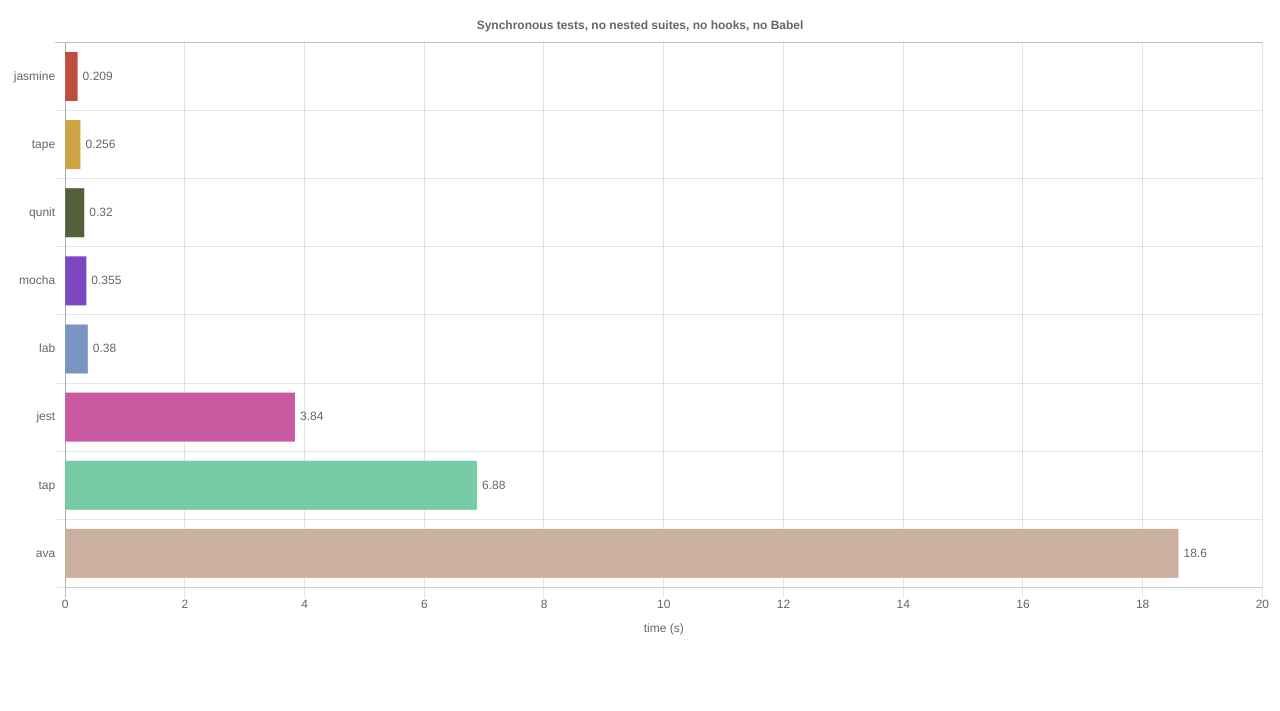
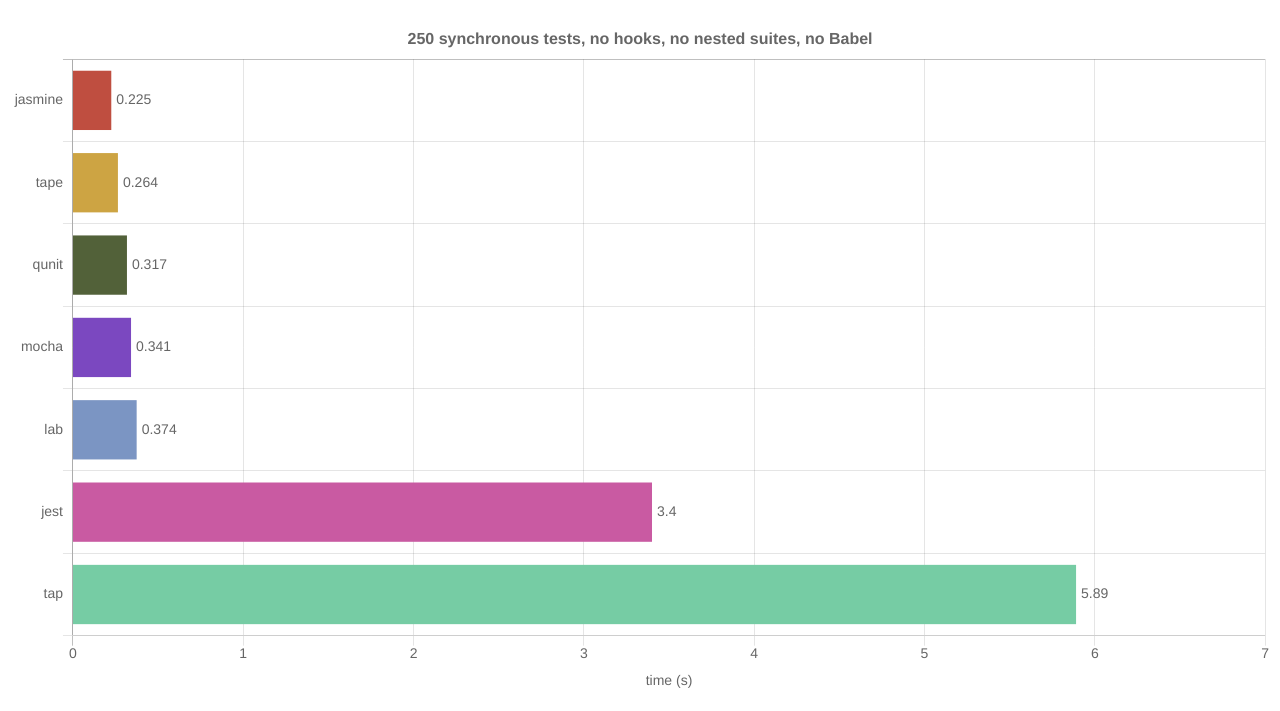
Before and after one commit to vitalets/js-testrunners-bench, a website: page docs/index.html in a window 1280 px wide. Shown: the top 711 px of the page. Drawn offline with nearby package versions, Linux system fonts and the light colour scheme.

Commit message:
better charts

```diff
--- a/commands/helpers/config.js
+++ b/commands/helpers/config.js
@@ -25,9 +25,11 @@
 function expandConfig(baseConfig) {
   const expandedGenerates = expandArrayProps(baseConfig.generate);
   return expandedGenerates.map(generate => {
+    const {name, filesCount, testsInSuite, suitesInSuite, nestedSuites} = generate;
+    generate.testsCount = filesCount * testsInSuite * Math.pow(suitesInSuite, nestedSuites);
     return Object.assign({}, baseConfig, {
       generate,
-      name: `${baseConfig.baseName}_${generate.name}`,
+      name: `${baseConfig.baseName}_${name}`,
     });
   });
 }
--- a/docs/labels.js
+++ b/docs/data-labels-plugin.js
@@ -3,15 +3,14 @@
     var chart = ctrl.chart;
     var ctx = chart.ctx;
     ctrl.data.datasets.forEach(function (dataset, i) {
-      //var meta = chart.getDatasetMeta(i);
-      var meta = dataset._meta[0];
+      var meta = ctrl.getDatasetMeta(i);
       if (!meta.hidden) {
         meta.data.forEach(function(element, index) {
           if (dataset.data[index] === 0) {
             return;
           }
           ctx.fillStyle = '#666';
-          var fontSize = 12;
+          var fontSize = 14;
           var fontStyle = 'normal';
           var fontFamily = 'Helvetica Neue';
           ctx.font = Chart.helpers.fontString(fontSize, fontStyle, fontFamily);
--- a/docs/data.js
+++ b/docs/data.js
@@ -1,39 +1,64 @@
 const data = {
   "sync_hooks=0_nestedSuites=0": {
+    "generate": {
+      "filesCount": 50,
+      "nestedSuites": 0,
+      "suitesInSuite": 2,
+      "testsInSuite": 5,
+      "hooks": 0,
+      "testFn": "syncFn",
+      "name": "hooks=0_nestedSuites=0",
+      "testsCount": 250
+    },
+    "bench": {
       "no Babel": [
         {
           "runner": "jasmine",
-        "time": "0.209"
+          "time": "0.225"
         },
         {
           "runner": "tape",
-        "time": "0.256"
+          "time": "0.264"
         },
         {
           "runner": "qunit",
-        "time": "0.320"
+          "time": "0.317"
         },
         {
           "runner": "mocha",
-        "time": "0.355"
+          "time": "0.341"
         },
         {
           "runner": "lab",
-        "time": "0.380"
+          "time": "0.374"
         },
         {
           "runner": "jest",
-        "time": "3.84"
+          "time": "3.40"
         },
         {
           "runner": "tap",
-        "time": "6.88"
+          "time": "5.89"
+        }
+      ],
+      "with Babel": [
+        {
+          "runner": "lab",
+          "time": "1.13"
         },
         {
-        "runner": "ava",
-        "time": "18.6"
+          "runner": "jasmine",
+          "time": "1.24"
+        },
+        {
+          "runner": "mocha",
+          "time": "1.74"
+        },
+        {
+          "runner": "jest",
+          "time": "3.09"
         }
-    ],
-    "with Babel": []
+      ]
     }
   }
+}
--- a/docs/index.css
+++ b/docs/index.css
@@ -0,0 +1,3 @@
+#charts > * {
+    margin: 20px 0;
+}
--- a/docs/index.html
+++ b/docs/index.html
@@ -6,11 +6,11 @@
     <title>JavaScript Test-Runners Benchmark</title>
     <link rel="stylesheet" type="text/css" href="index.css"/>
     <script src="https://cdnjs.cloudflare.com/ajax/libs/Chart.js/2.4.0/Chart.min.js"></script>
-    <script src="labels.js"></script>
+    <script src="data-labels-plugin.js"></script>
     <script src="data.js"></script>
 </head>
 <body>
-  <canvas id="chart"></canvas>
+  <div id="charts"></div>
   <script src="index.js"></script>
 </body>
 </html>
--- a/docs/index.js
+++ b/docs/index.js
@@ -13,10 +13,14 @@
   "#4e304a",
 ];
 
-// Object.keys(data).forEach(createChart);
-
-createChart('Synchronous tests, no nested suites, no hooks, no Babel', data['sync_hooks=0_nestedSuites=0']['no Babel']);
-// createChart('Synchronous tests, no nested suites, no hooks, no Babel', data['sync_hooks=0_nestedSuites=0']['no Babel']);
+Object.keys(data).forEach(key => {
+  const testsCount = data[key].generate.testsCount;
+  const prefix = `${testsCount} ${getReadableName(key)}`;
+  Object.keys(data[key].bench).forEach(benchName => {
+    const title = `${prefix}, ${benchName}`;
+    createChart(title, data[key].bench[benchName]);
+  });
+});
 
 function createChart(title, runs) {
   const datasets = [];
@@ -33,7 +37,10 @@
 }
 
 function drawChart(title, labels, datasets) {
-  new Chart('chart', {
+  const canvas = document.createElement('canvas');
+  canvas.height = labels.length * 20 + 20;
+  document.getElementById('charts').appendChild(canvas);
+  new Chart(canvas, {
     type: 'horizontalBar',
     data: {
       labels,
@@ -45,6 +52,7 @@
       },
       title: {
         display: true,
+        fontSize: 16,
         text: title
       },
       legend: {
@@ -52,14 +60,20 @@
       },
       scales: {
         yAxes: [{
-          stacked: true
+          stacked: true,
+          ticks: {
+            fontSize: 14,
+          }
         }],
         xAxes: [{
           ticks: {
-            beginAtZero: true
+            beginAtZero: true,
+            fontSize: 14,
+            suggestedMax: datasets.slice(-1)[0].data.slice(-1)[0] * 1.1
           },
           scaleLabel: {
             display: true,
+            fontSize: 14,
             labelString: 'time (s)'
           }
         }]
@@ -76,3 +90,20 @@
   data.push(parseFloat(value));
   return data;
 }
+
+function getReadableName(key) {
+  const map = {
+    'sync': 'synchronous tests',
+    'async': 'asynchronous tests',
+    'hooks=0': 'no hooks',
+    'hooks=1': 'with hooks',
+    'hooks=0.5': 'with 50% hooks',
+    'nestedSuites=0': 'no nested suites',
+    'nestedSuites=1': 'with nested suites',
+    'delay=0': 'delay 0ms',
+    'delay=0-10': 'random delay 0-10ms',
+  };
+  return key.split('_')
+    .map(item => map[item] || item)
+    .join(', ');
+}
```
Also changed, not shown: commands/helpers/report.js (+5 -3 lines), unit/configs/sync.js (+6 -6 lines). Lines whose indentation alone changed are shown as unchanged.
